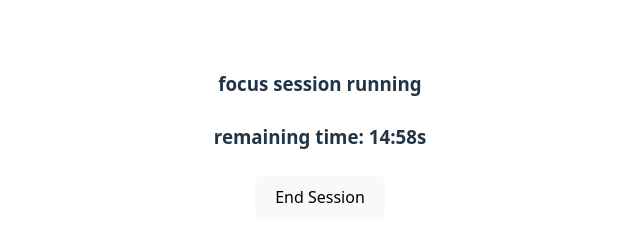
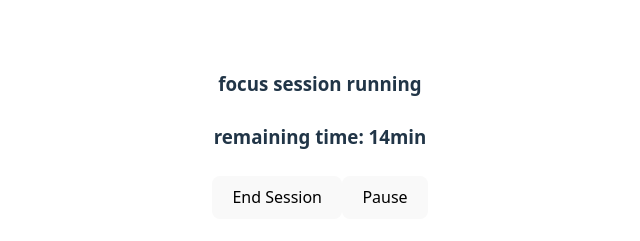
Before and after one commit to Marky2813/electron, a React (Vite) app: page / in a window 1280 px wide. Both pictures are taken after a click on the button "Start". Shown: the part 265-506 px from the top of the page, without its empty margins (320-960 px from the left). Built offline with nearby package versions, Linux system fonts and the light colour scheme.

Commit message:
Added Pause/Resume functionality in FocusTimer Component

```diff
--- a/src/ui/components/FocusTimer.tsx
+++ b/src/ui/components/FocusTimer.tsx
@@ -1,5 +1,8 @@
+import { useState } from 'react';
 import { useTimer } from '../timerContext';
 function FocusTimer() {
+  const [showSeconds, setShowSeconds] = useState("Show Seconds");
+  const [stateButton, setStateButton]  =  useState("Pause");
   const {
     setStartTime,
     timerState,
@@ -8,51 +11,85 @@ function FocusTimer() {
     setDuration,
     remainingTime,
   } = useTimer();
-  let minutes = String(Math.floor(remainingTime/60_000));
-  let seconds = String(Math.floor(remainingTime%60_000/1000));
+  let minutes = String(Math.floor(remainingTime / 60_000));
+  let seconds = String(Math.floor(remainingTime % 60_000 / 1000));
 
   return (
     <>
       {
-        (timerState === "Running") ?
+        (timerState === "Running" || timerState === "Paused" || timerState === "Resumed") ?
           <section>
+            {(showSeconds === "Hide Seconds") ?
             <h3>focus session running<h4>remaining time: {minutes.padStart(2, "0")}:{seconds.padStart(2, "0")}s</h4></h3>
+            :
+            <h3>focus session running<h4>remaining time: {minutes.padStart(2, "0")}min</h4></h3>
+            }
             <button onClick={() => {
               setTimerState("Completed")
             }}>End Session</button>
+            <button onClick={() => {
+              if(timerState === "Running" || timerState === "Resumed") {
+              setStateButton("Resume");
+              setTimerState("Paused")
+              }
+              else {
+                setStateButton("Pause");
+                setStartTime(Date.now())
+                setTimerState("Resumed")
+              }
+            }}>{stateButton}</button>
           </section>
           :
           <section>
+            <button onClick={() => {
+              if(showSeconds === "Hide Seconds")
+              {
+              setShowSeconds("Show Seconds");
+              }
+              else {
+              setShowSeconds("Hide Seconds");
+              }
+            }}>{showSeconds}</button>
+            {(showSeconds === "Hide Seconds") ?
             <h3>Enter Duration: <input type="text"
               placeholder="focus time in minutes"
               value={duration}
               onChange={(e) => {
                 const value = (e.target.value);
-                if(Number(value) <= 240)
-                {
+                if (Number(value) <= 240) {
+                  setDuration(Number(value));
+                }
+              }}></input>:00 mins</h3>
+              :
+              <h3>Enter Duration: <input type="text"
+              placeholder="focus time in minutes"
+              value={duration}
+              onChange={(e) => {
+                const value = (e.target.value);
+                if (Number(value) <= 240) {
                   setDuration(Number(value));
                 }
               }}></input>mins</h3>
+            }
             <button onClick={() => {
-            if(duration > 15 && duration <= 30) {
+              if (duration > 15 && duration <= 30) {
                 setDuration((prev: any) => prev - 5);
-            } else if (duration > 30)
-            {
+              } else if (duration > 30) {
                 setDuration((prev: any) => prev - 15)
               }
               else {
                 return;
               }
             }}>dec</button>
-            <button onClick={()=> {
+            <button onClick={() => {
               setTimerState("Running")
               setStartTime(Date.now())
             }}>Start</button>
             <button onClick={() => {
-              if(duration < 30) {
+              if (duration < 30) {
                 setDuration((prev: any) => prev + 5);
               }
-             else if(duration >=30 && duration < 240) {
+              else if (duration >= 30 && duration < 240) {
                 setDuration((prev: any) => prev + 15);
               }
               else {
--- a/src/ui/timerContext.jsx
+++ b/src/ui/timerContext.jsx
@@ -7,6 +7,11 @@ export function TimerProvider({ children }) {
      const [timerState, setTimerState] = useState("Intialized");
      const [duration, setDuration] = useState(15);
      const[remainingTime, setRemainingTime] = useState(0);
+     const [durationMs, setDurationMs] = useState(15);
+
+     useEffect(() => {
+      setDurationMs(duration*60_000);
+     }, [duration])
      useEffect(() => {
       let Intervalid;
       if(timerState === "Running") {
@@ -21,7 +26,27 @@ export function TimerProvider({ children }) {
             return;
           }
         }, 1000)
+        return () => {
+          clearInterval(Intervalid)
+        }
+      }
+      if(timerState === "Paused") {
+          let elapsedTime = Date.now() - startTime;
+          setRemainingTime(durationMs - elapsedTime);
+          setDurationMs(durationMs - elapsedTime);
+        }
 
+        if(timerState === "Resumed") {
+          Intervalid = setInterval(() => {
+          let time = (durationMs) - ((Date.now() - startTime));
+          setRemainingTime(time);
+          if(Math.floor(time/60_000) < 0)
+          {
+            setTimerState("Completed")
+            clearInterval(Intervalid);
+            return;
+          }
+        }, 1000)
         return () => {
           clearInterval(Intervalid)
         }
```
Lines whose indentation alone changed are shown as unchanged.
